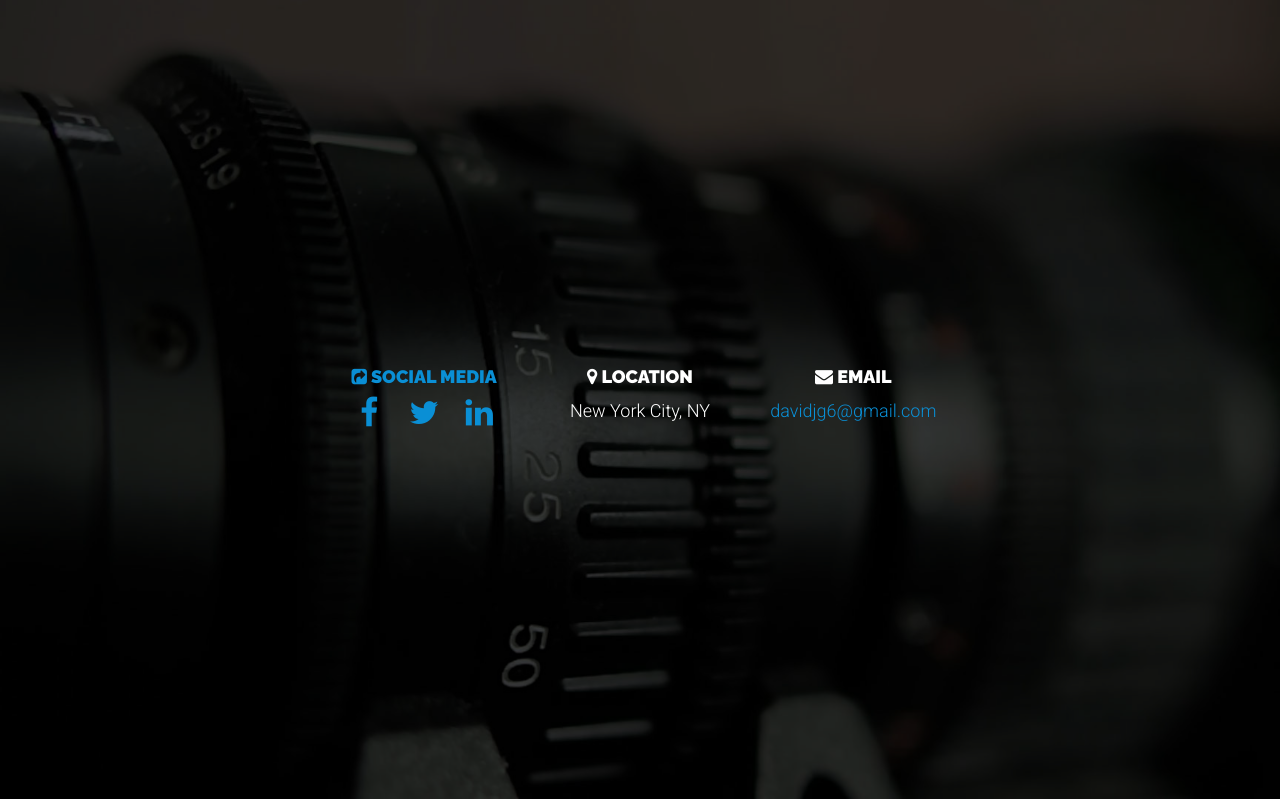
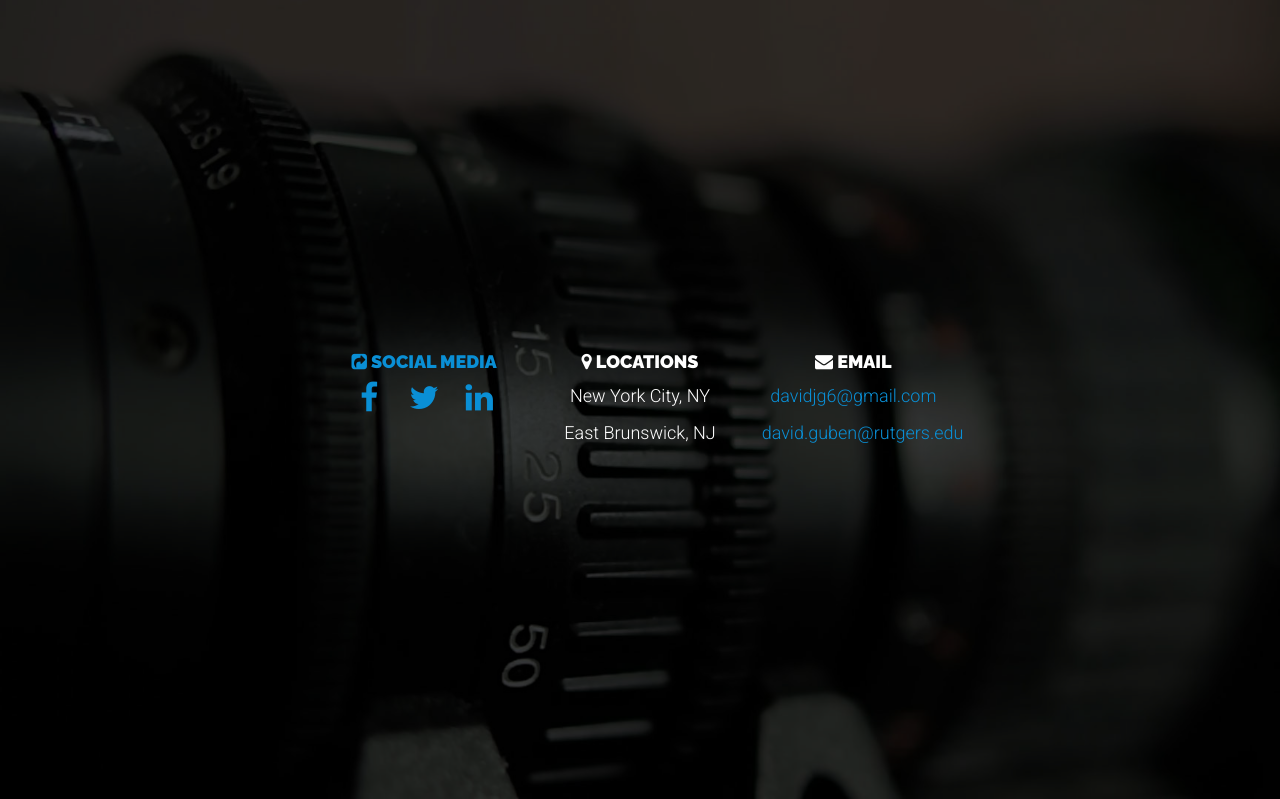
Before and after one commit to DavidGuben/Portfolio2016, a PHP site: page / in a window 1280 px wide. Shown: the part 4496-5295 px from the top of the page. Run offline with PHP 8.4, Linux system fonts and the light colour scheme.

Commit message:
added other email and location

```diff
--- a/index.php
+++ b/index.php
@@ -392,13 +392,14 @@
                   </ul>
                 </div>
                 <div class="col-md-4 contact-details">
-                    <h4><i class="fa fa-map-marker"></i> Location</h4>
+                    <h4><i class="fa fa-map-marker"></i> Locations</h4>
                     <p>New York City, NY </p>
+                    <p>East Brunswick, NJ</p>
                 </div>
                 <div class="col-md-4 contact-details">
                     <h4><i class="fa fa-envelope"></i> Email</h4>
-                    <p><a href="mailto:davidjg6@gmail.com">davidjg6@gmail.com</a>
-                    </p>
+                    <p><a href="mailto:davidjg6@gmail.com">davidjg6@gmail.com</a></p>
+                    <p><a href="mailto:david.guben@rutgers.edu">david.guben@rutgers.edu</a></p>
                 </div>
             </div>
             <div class="row copyright">
```
